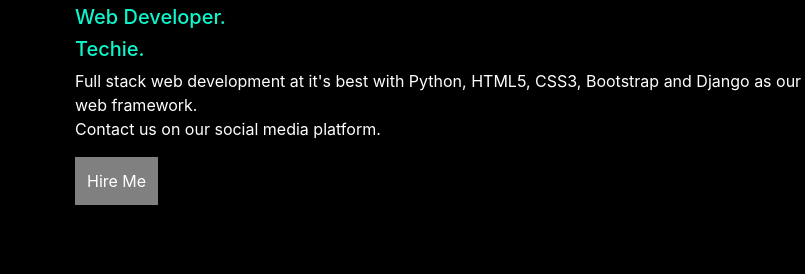
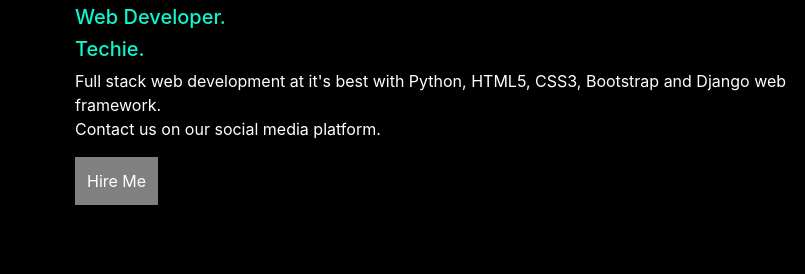
Before and after one commit to samdotola/oronti-DEV, a plain HTML site: page index.html in a window 1280 px wide. Shown: the part 366-640 px from the top of the page, 475-1280 px from the left. Drawn offline with nearby package versions, Linux system fonts and the light colour scheme.

Commit message:
Update index.html

```diff
--- a/index.html
+++ b/index.html
@@ -117,7 +117,7 @@
       <h2 class="ra" style="color: #0ef6cc;">Oronti Samuel.</h2>
       <h2 class="ra" style="color: #0ef6cc;">Web Developer.</h2>
       <h2 class="ra" style="color: #0ef6cc;">Techie.</h2>
-      <p style="color: white;" >Full stack web development at it's best with Python, HTML5, CSS3, Bootstrap and Django as our web framework.<br>Contact us on our social media platform.</p>
+      <p style="color: white;" >Full stack web development at it's best with Python, HTML5, CSS3, Bootstrap and Django web framework.<br>Contact us on our social media platform.</p>
       <button class="en-button"><a href="mailto:samueloronti54@gmail.com">Hire Me</a> </button>
     </div>
   </div>
```
